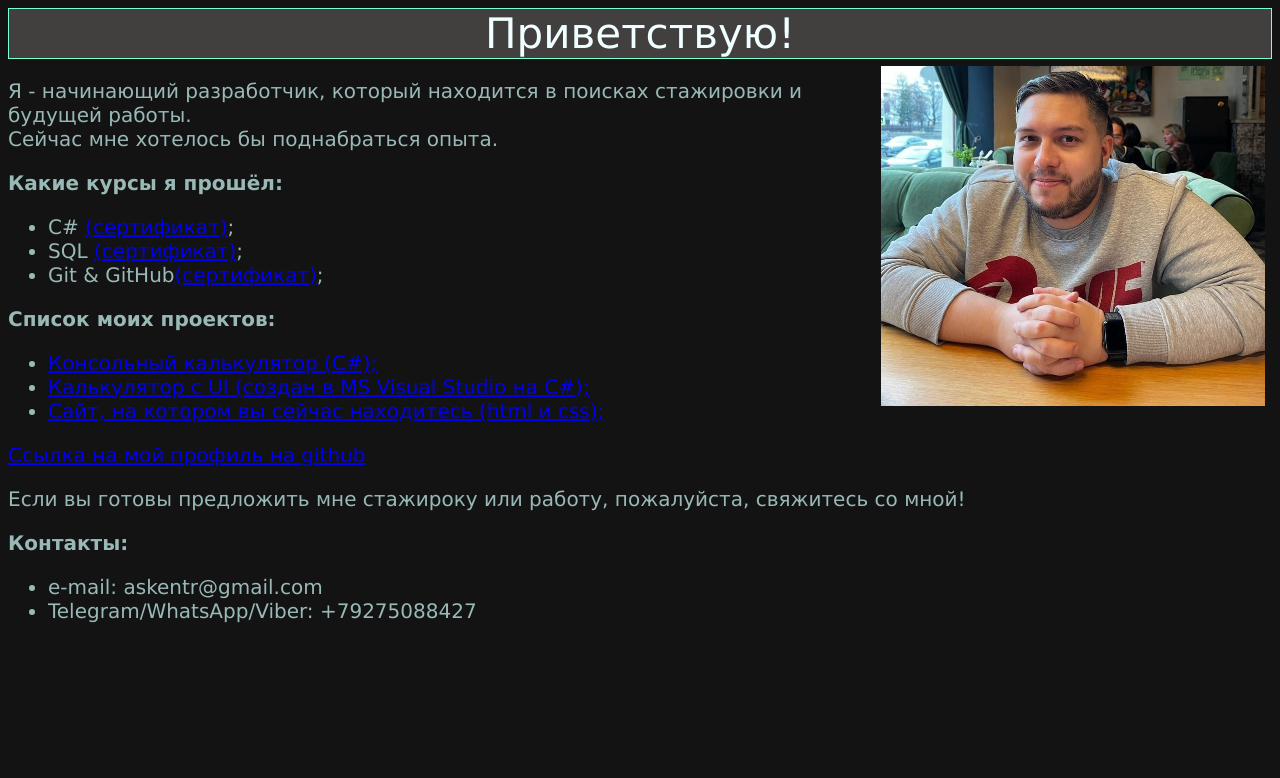
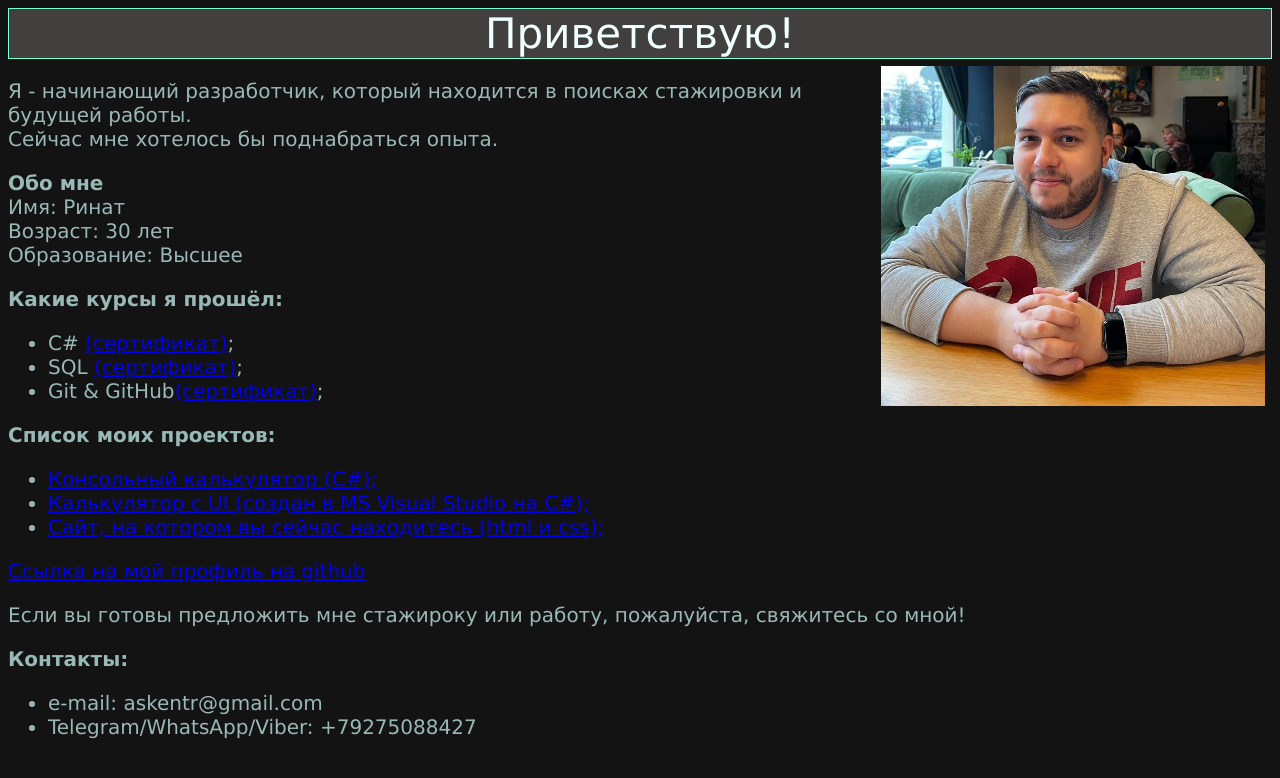
Before and after one commit to ASKentr/askentr.github.io, a plain HTML site: page index.html in a window 1280 px wide. Drawn offline with Linux system fonts and the light colour scheme.

Commit message:
Added name, age and education

```diff
--- a/index.html
+++ b/index.html
@@ -12,6 +12,10 @@
 <img src="images/Photo1.jpg" width="384" height="340" class="img">
 <p class="about">Я - начинающий разработчик, который находится в поисках стажировки и будущей работы.
 <br> Сейчас мне хотелось бы поднабраться опыта.</p>
+<p class="about"><strong>Обо мне</strong>
+<br>Имя: Ринат
+<br>Возраст: 30 лет
+<br>Образование: Высшее</p>
 <p class="about"> <strong>Какие курсы я прошёл:</strong>
 <ul class="about">
     <li>C# <a href="https://www.codecademy.com/profiles/1936660184/certificates/65f0ff88f4fc58e0536b3b51648dff24">(сертификат)</a>;</li>
```
